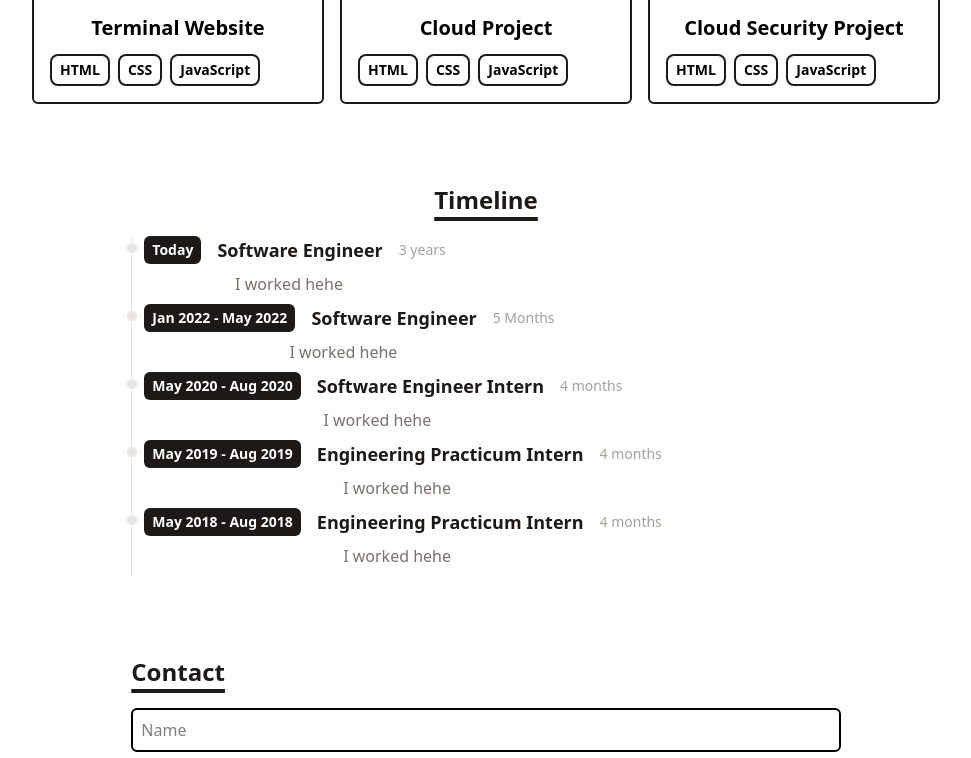
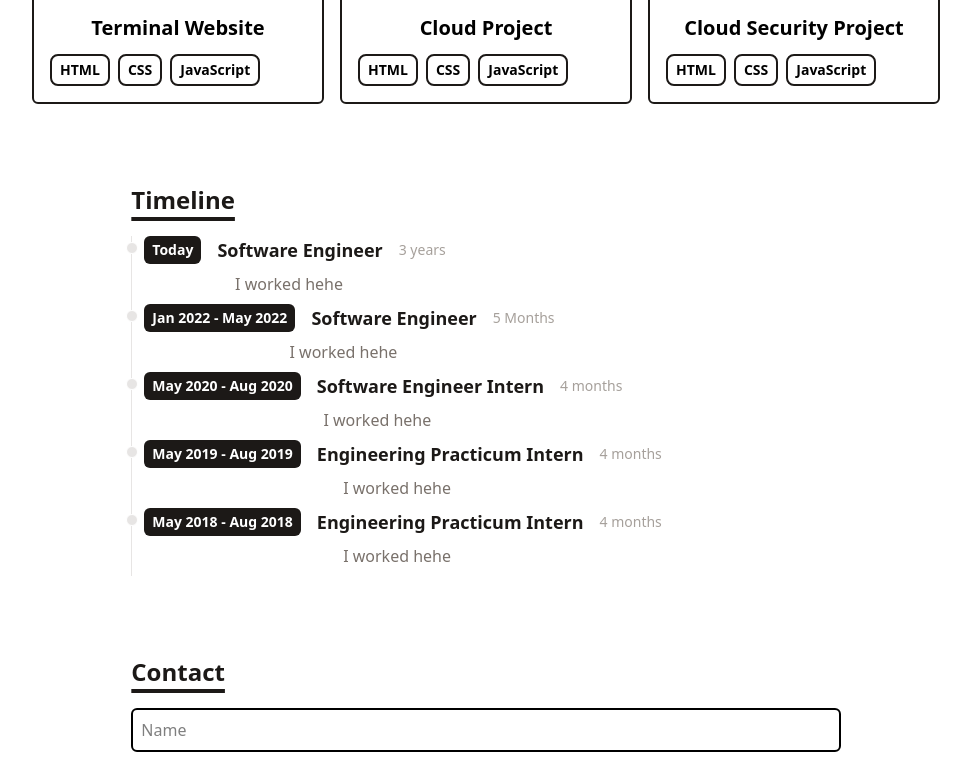
Before and after one commit to Jarredm1999/e-portfolio, a React (Vite) app: page / in a window 1280 px wide. Shown: the part 552-1310 px from the top of the page, without its empty margins (154-1125 px from the left). Built offline with nearby package versions, Linux system fonts and the light colour scheme.

Commit message:
align timeline title to the start of the di

```diff
--- a/src/components/Timeline.jsx
+++ b/src/components/Timeline.jsx
@@ -6,7 +6,7 @@ import Title from "./Title";
 function Timeline() {
   return (
     <div className="flex flex-col md:flex-row justify-center my-20">
-      <div className="w-full md:w-7/12">
+      <div className="w-full md:w-7/12 justify-items-start">
         <Title>Timeline</Title>
         {timeline.map((item) => (
           <TimelineItem
```
